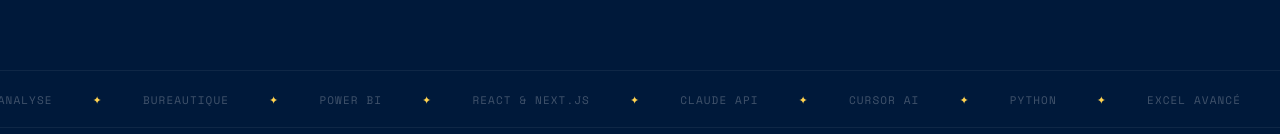
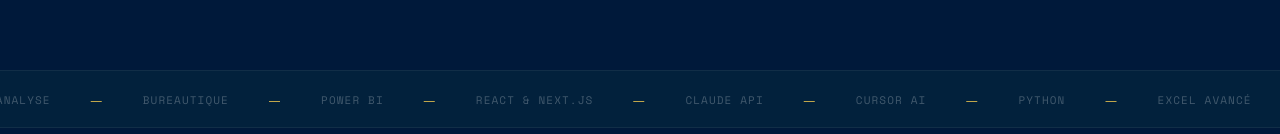
Before and after one commit to EssiJunior/Tebunah-Training, a Next.js app: page / in a window 1280 px wide. Shown: the part 818-952 px from the top of the page. Built offline with nearby package versions, Linux system fonts and the light colour scheme; a web font is replaced by a local one.

Commit message:
Updated Marquee UI

```diff
--- a/components/atoms/Marquee.tsx
+++ b/components/atoms/Marquee.tsx
@@ -5,13 +5,13 @@ import { MARQUEE_ITEMS } from '@/data/marquee'
 export default function Marquee() {
   const all = [...MARQUEE_ITEMS, ...MARQUEE_ITEMS]
   return (
-    <div className="overflow-hidden border-y border-white/6 py-4">
+    <div className="overflow-hidden border-y border-white/6 py-4 bg-surface">
       <div className="marquee-track">
         {all.map((item, i) => (
           <span key={i}
             className={[
               'font-mono text-[11px] px-5 whitespace-nowrap tracking-widest uppercase',
-              item === '✦' ? 'text-accent tracking-normal' : 'text-white/25',
+              item === '―' ? 'text-accent tracking-normal' : 'text-white/25',
             ].join(' ')}
           >
             {item}
```
Also changed, not shown: data/marquee.ts (+10 -10 lines).
